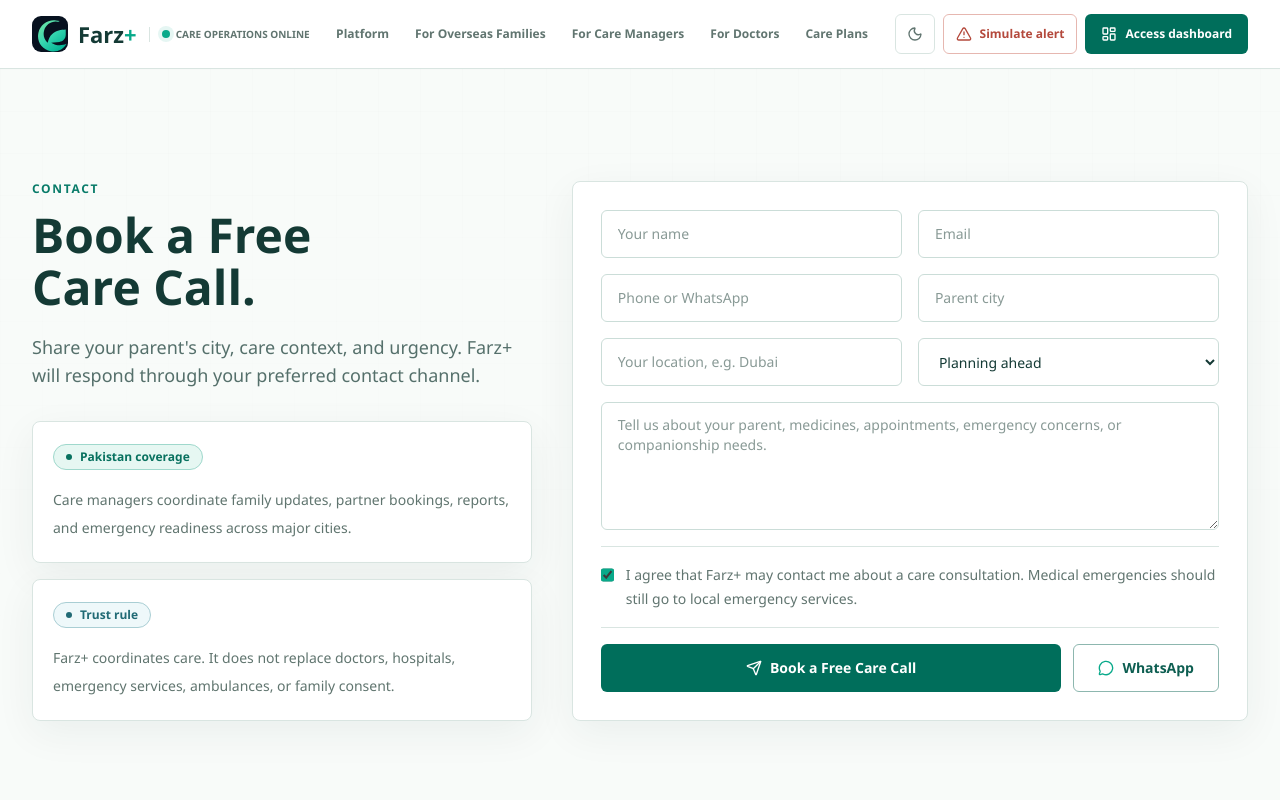
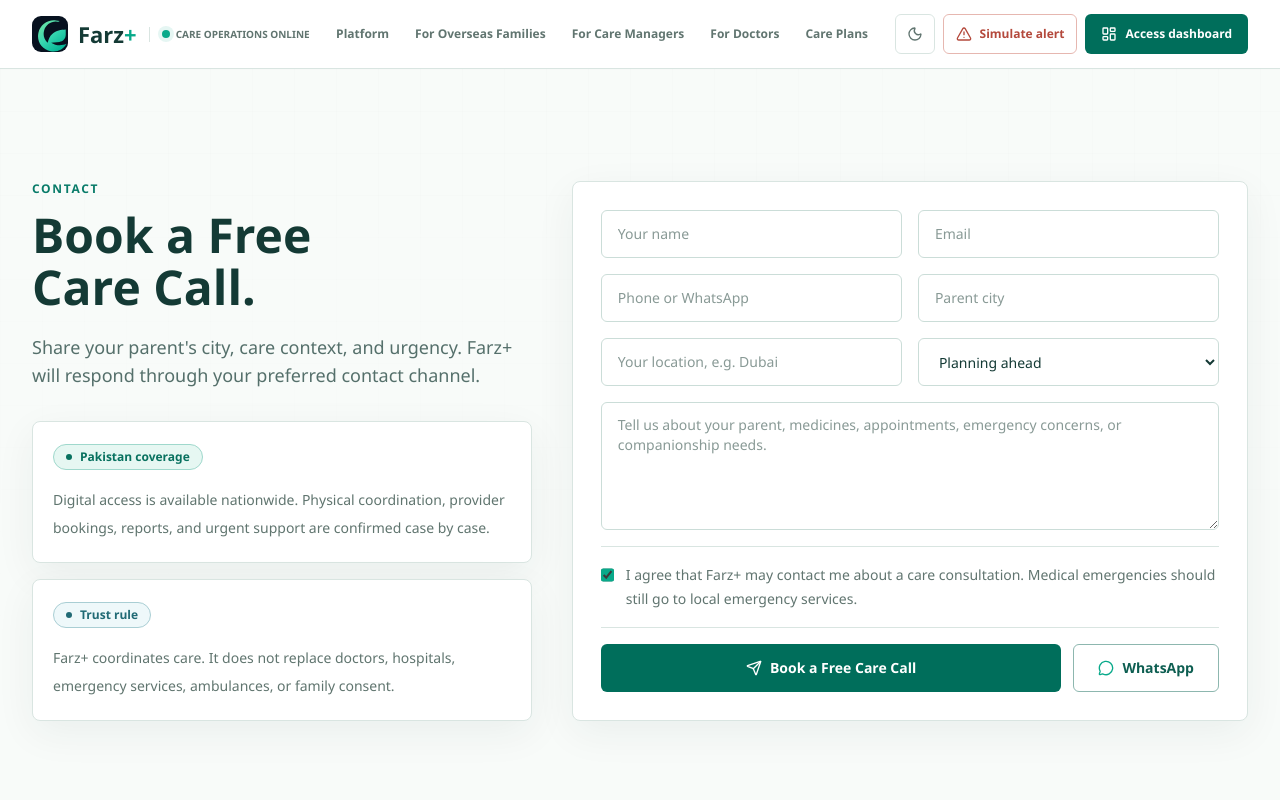
Before and after one commit to hasnainakber9/farz-plus, a Next.js app: page /contact in a window 1280 px wide. Shown: the top 800 px of the page. Built offline with nearby package versions, Linux system fonts and the light colour scheme.

Commit message:
refine: align public positioning with production boundaries

```diff
--- a/src/app/contact/page.tsx
+++ b/src/app/contact/page.tsx
@@ -22,7 +22,7 @@
             <GlassCard className="p-5">
               <StatusPill>Pakistan coverage</StatusPill>
               <p className="mt-4 text-sm leading-7 text-[#60756F]">
-                Care managers coordinate family updates, partner bookings, reports, and emergency readiness across major cities.
+                Digital access is available nationwide. Physical coordination, provider bookings, reports, and urgent support are confirmed case by case.
               </p>
             </GlassCard>
             <GlassCard className="p-5">
```
